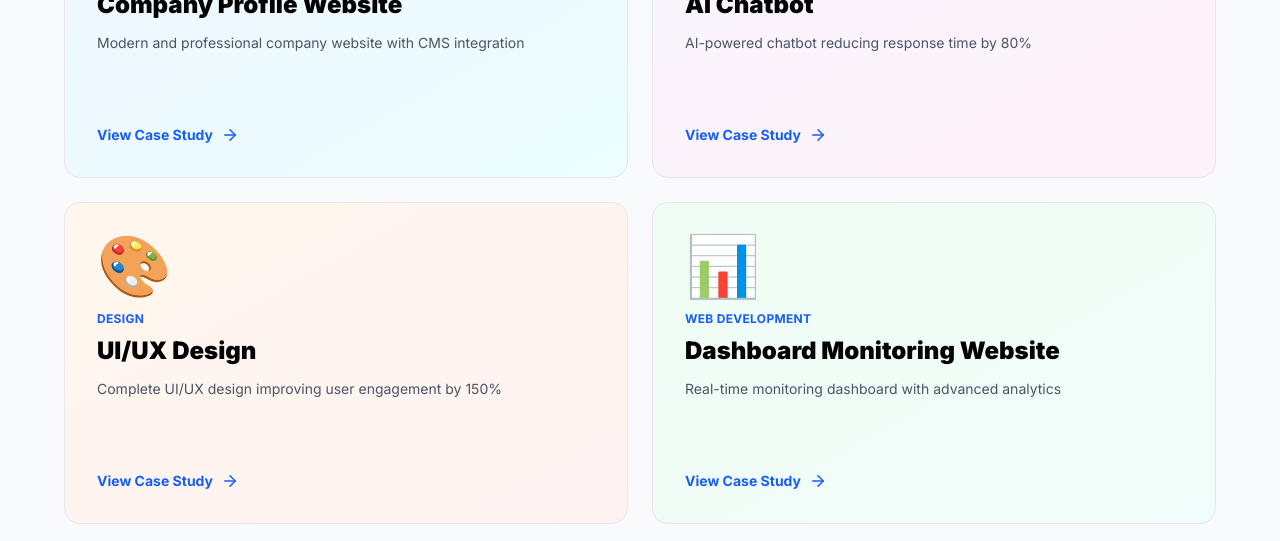
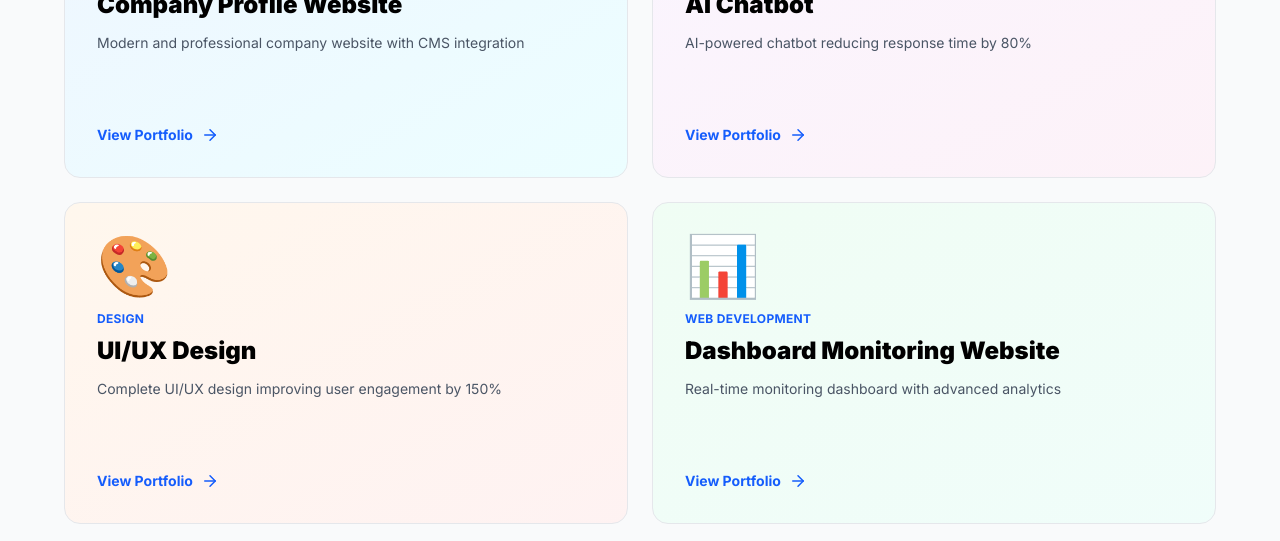
Before and after one commit to AhlisDinalBahtiar/ratstech, a Next.js app: page / in a window 1280 px wide. Shown: the part 2520-3061 px from the top of the page. Built offline with nearby package versions, Linux system fonts and the light colour scheme.

Commit message:
fixed link into portfolio

```diff
--- a/app/components/Projects.tsx
+++ b/app/components/Projects.tsx
@@ -2,6 +2,7 @@
 
 import React from 'react';
 import { ArrowRight } from 'lucide-react';
+import { useRouter } from 'next/navigation';
 
 interface Project {
   name: string;
@@ -48,6 +49,8 @@ const projects: Project[] = [
 ];
 
 export default function Projects() {
+  const router = useRouter();
+
   return (
     <section className="py-20 px-6 bg-gray-50">
       <div className="max-w-6xl mx-auto">
@@ -74,8 +77,11 @@ export default function Projects() {
                   <h3 className="text-2xl font-black mb-3 group-hover:text-blue-600 transition-colors">{project.name}</h3>
                   <p className="text-gray-600 mb-4 text-sm">{project.desc}</p>
                 </div>
-                <button className="flex items-center gap-2 text-blue-600 font-bold text-sm group-hover:gap-4 transition-all">
-                  View Case Study
+                <button
+                  onClick={() => router.push('/portfolio')}
+                  className="flex items-center gap-2 text-blue-600 font-bold text-sm group-hover:gap-4 transition-all"
+                >
+                  View Portfolio
                   <ArrowRight size={18} className="group-hover:translate-x-1 transition-transform" />
                 </button>
               </div>
```
